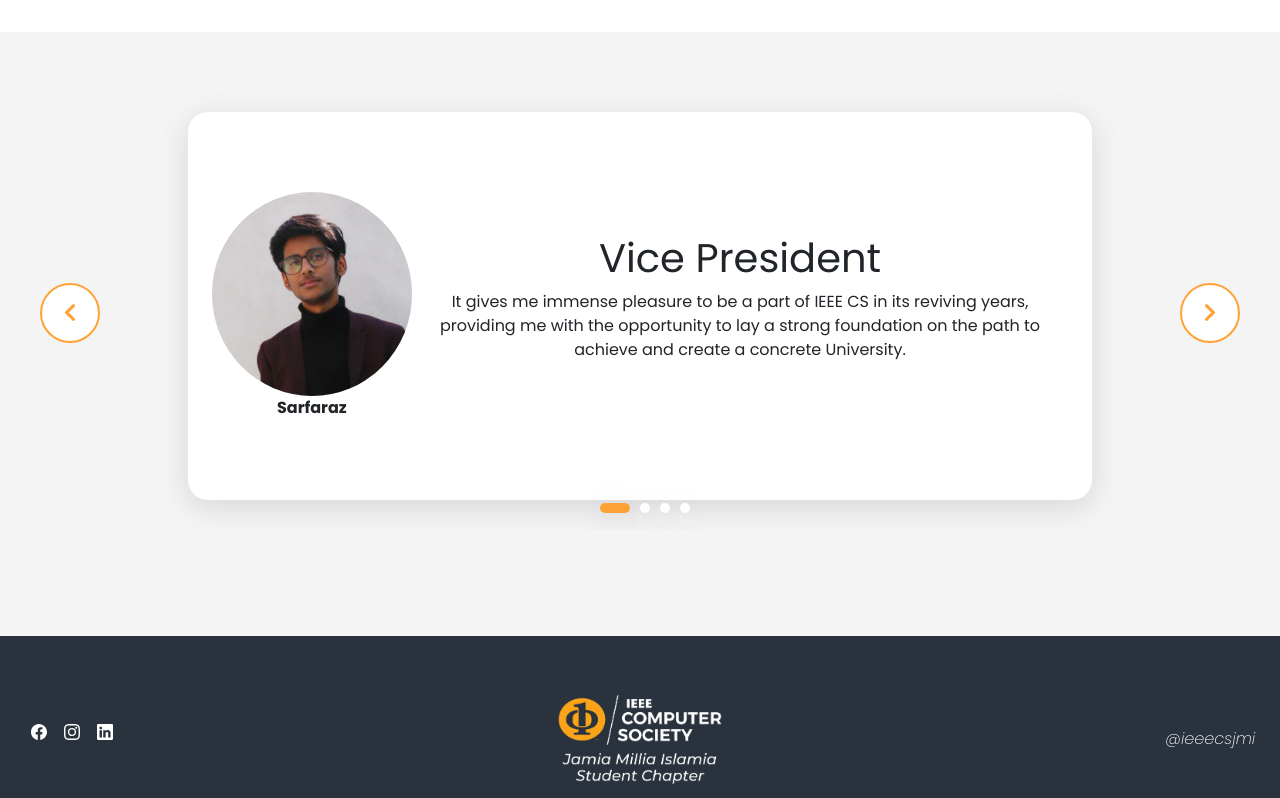
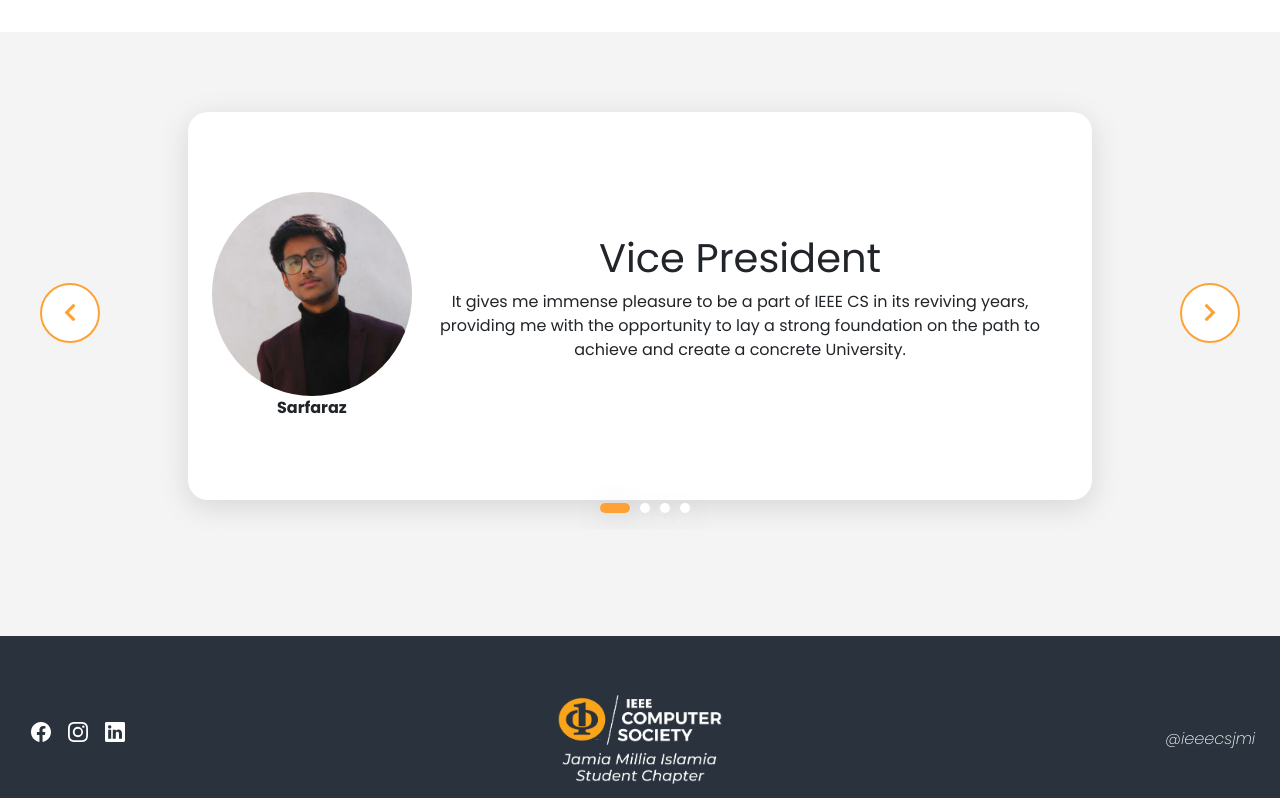
Before and after one commit to IEEE-CS-JMI-Student-Chapter/react-website, a React (Create React App) app: page / in a window 1280 px wide. Shown: the part 1582-2380 px from the top of the page. Built offline with nearby package versions, Linux system fonts and the light colour scheme.

Commit message:
links added

```diff
--- a/src/components/Footer/Footer.module.css
+++ b/src/components/Footer/Footer.module.css
@@ -21,13 +21,14 @@
 	padding: 0.5vw;
 }
 
-.social-links li a {
+.social-links li a svg {
 	color: #fff;
-	transition: color 0.2s ease-in-out;
+	transition: all 0.2s ease-in-out;
 }
 
-.social-links li a:hover {
+.social-links li a svg:hover {
 	color: var(--orange);
+	transform: scale(1.2);
 }
 
 .logo-image {
```
Also changed, not shown: src/components/Footer/footer.jsx (+3 -3 lines).
